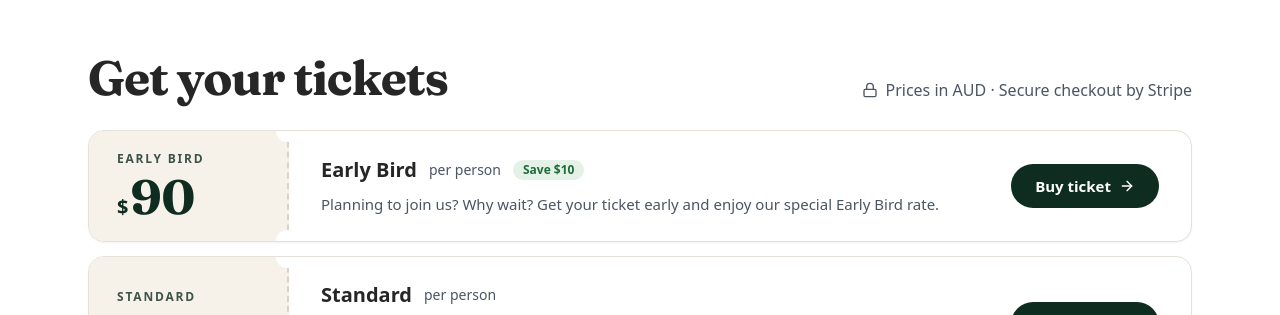
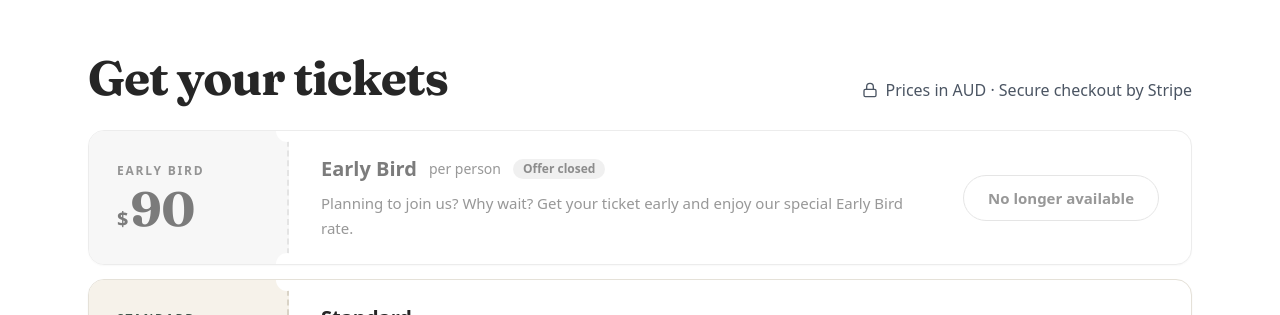
Before and after one commit to BrianKvin/lcia, a React (Vite) app: page /events in a window 1280 px wide. Shown: the part 5040-5355 px from the top of the page. Built offline with nearby package versions, Linux system fonts and the light colour scheme.

Commit message:
Show the Early Bird ticket as closed
The card stays visible but greyed out with "Offer closed" and no buy
link. Tickets take a `closed` flag for future offers.

```diff
--- a/src/components/Events.tsx
+++ b/src/components/Events.tsx
@@ -26,8 +26,10 @@ const Events = () => {
  }
   ];
 
-  const tickets = [
-    { name: "Early Bird", price: 90, unit: "per person", badge: "Save $10", link: "https://buy.stripe.com/aFa5kxceI9p12pMfZ0bQY00",
+  // Set `closed: true` when an offer ends: the card stays visible, greyed out, with no buy link.
+  // Also deactivate its payment link in Stripe, or the old link keeps working.
+  const tickets: Array<{ name: string; price: number; unit: string; badge?: string; link: string; description: string; closed?: boolean }> = [
+    { name: "Early Bird", price: 90, unit: "per person", badge: "Save $10", closed: true, link: "https://buy.stripe.com/aFa5kxceI9p12pMfZ0bQY00",
       description: "Planning to join us? Why wait? Get your ticket early and enjoy our special Early Bird rate." },
     { name: "Standard", price: 100, unit: "per person", link: "https://buy.stripe.com/7sYfZb0w0gRt3tQ8wybQY02",
       description: "Ready for Mulembe Night? Get your ticket and join us for an evening of culture, connection, food, music and celebration." },
@@ -220,7 +222,9 @@ const Events = () => {
                 {tickets.map((t) => (
                   <div
                     key={t.name}
-                    className="relative grid grid-cols-[116px_minmax(0,1fr)] sm:grid-cols-[200px_minmax(0,1fr)] overflow-hidden rounded-2xl border border-[#e5e1d8] bg-white shadow-sm transition hover:-translate-y-0.5 hover:shadow-md"
+                    className={`relative grid grid-cols-[116px_minmax(0,1fr)] sm:grid-cols-[200px_minmax(0,1fr)] overflow-hidden rounded-2xl border border-[#e5e1d8] bg-white shadow-sm transition ${
+                      t.closed ? "opacity-60 grayscale" : "hover:-translate-y-0.5 hover:shadow-md"
+                    }`}
                   >
                     <div
                       className="relative flex flex-col justify-center px-3.5 py-5 sm:px-7 border-r-2 border-dashed border-[#d9d3c6] bg-[#f6f2ea] text-[#0f2c20]"
@@ -239,7 +243,11 @@ const Events = () => {
                         <div className="flex flex-wrap items-center gap-2 sm:gap-3">
                           <span className="hidden sm:inline text-xl font-bold">{t.name}</span>
                           <span className="text-sm text-gray-600">{t.unit}</span>
-                          {t.badge && (
+                          {t.closed ? (
+                            <span className="rounded-full px-2.5 py-0.5 text-[11px] sm:text-xs font-bold bg-gray-200 text-gray-700">
+                              Offer closed
+                            </span>
+                          ) : t.badge && (
                             <span
                               className="rounded-full px-2.5 py-0.5 text-[11px] sm:text-xs font-bold bg-[#e3f1e6] text-[#1f6b3a]"
                             >
@@ -249,6 +257,11 @@ const Events = () => {
                         </div>
                         <p className="text-sm sm:text-[15px] leading-relaxed text-gray-600">{t.description}</p>
                       </div>
+                      {t.closed ? (
+                        <span className="inline-flex shrink-0 min-h-11 items-center justify-center rounded-full border border-gray-300 px-6 py-3 text-sm sm:text-[15px] font-bold text-gray-600">
+                          No longer available
+                        </span>
+                      ) : (
                         <a
                           href={t.link}
                           target="_blank"
@@ -259,6 +272,7 @@ const Events = () => {
                           <span className="hidden sm:inline">Buy ticket</span>
                           <ArrowRight className="w-4 h-4" />
                         </a>
+                      )}
                     </div>
                   </div>
                 ))}
```
Lines whose indentation alone changed are shown as unchanged.
